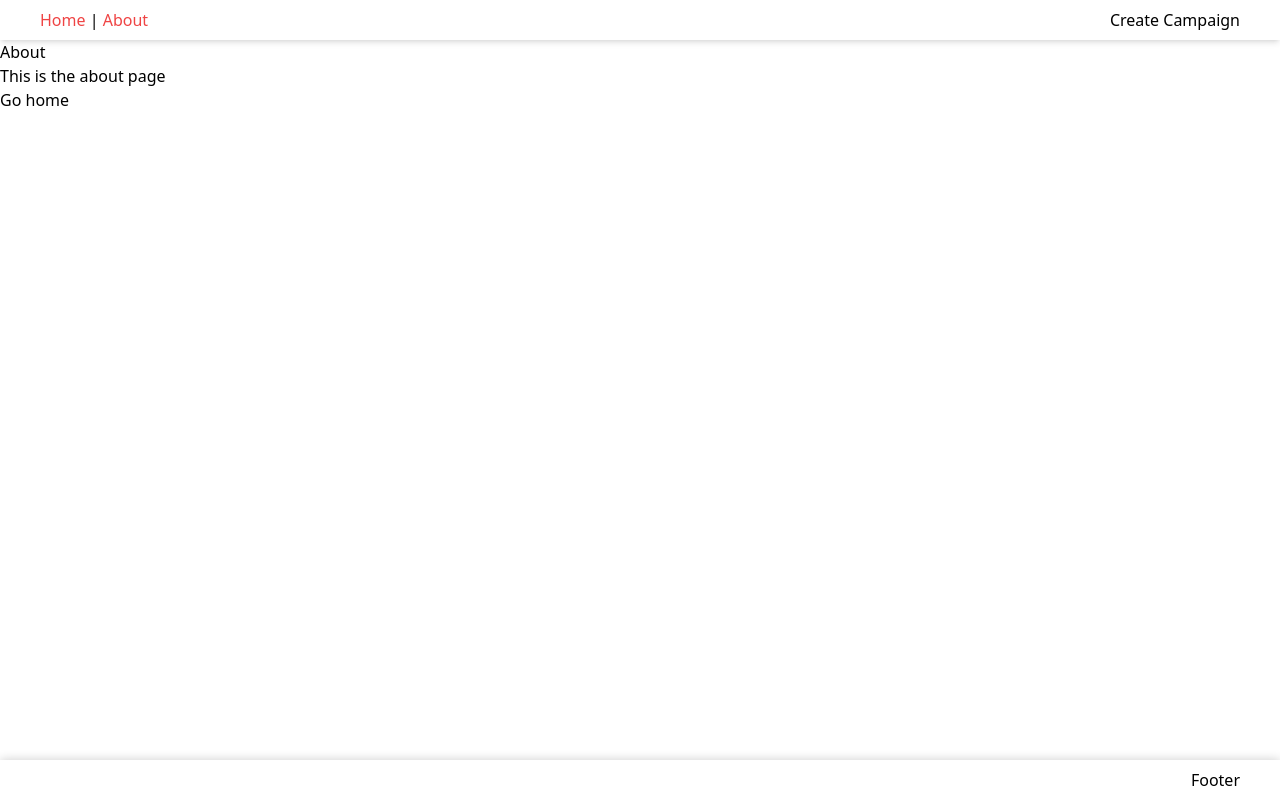
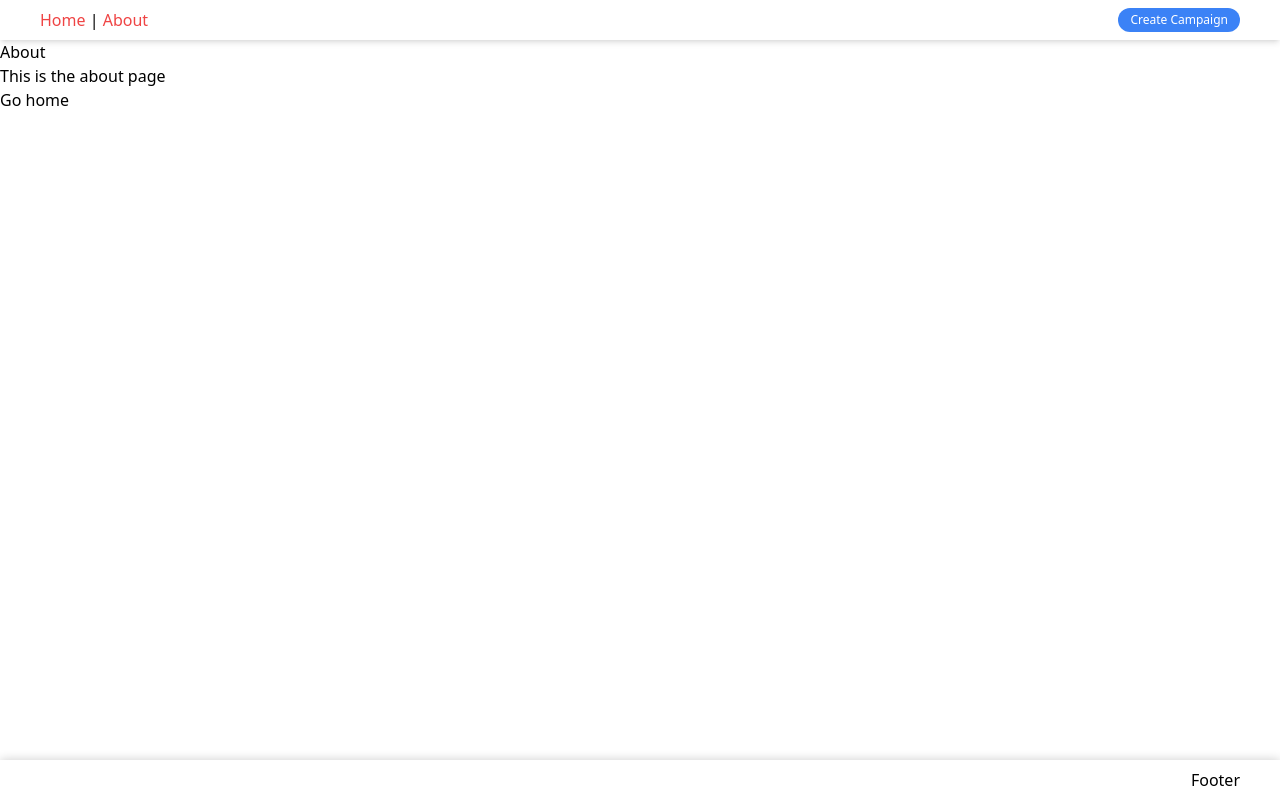
Before and after one commit to thiduzz/crowdfunding-blockchain, a Next.js app in the folder client/: page /about in a window 1280 px wide. Built offline with nearby package versions, Linux system fonts and the light colour scheme.

Commit message:
Style menu btn

```diff
--- a/client/components/UI/Button.module.css
+++ b/client/components/UI/Button.module.css
@@ -4,4 +4,7 @@
     &.default{
         @apply flex mt-2 items-center justify-center focus:outline-none text-white text-sm sm:text-base bg-blue-500 hover:bg-blue-600 rounded-2xl py-2 transition duration-150 ease-in;
     }
+    &.menu{
+        @apply flex items-center justify-center focus:outline-none text-white text-xs bg-blue-500 hover:bg-blue-600 rounded-2xl py-1 px-3 transition duration-150 ease-in;
+    }
 }
--- a/client/components/UI/Button.tsx
+++ b/client/components/UI/Button.tsx
@@ -1,9 +1,9 @@
 import buttonStyles from './Button.module.css'
 
 type Props = {
-  appearance?: 'default' | 'cta'
+  appearance?: 'default' | 'cta' | 'menu'
   children?: React.ReactNode
-  onClick: (event: React.MouseEvent<HTMLElement>) => void
+  onClick?: (event: React.MouseEvent<HTMLElement>) => void
 }
 
 const Button = ({ appearance = 'default', children, onClick }: Props) => (
--- a/client/components/UI/TopBar.tsx
+++ b/client/components/UI/TopBar.tsx
@@ -1,5 +1,6 @@
 import React, { ReactNode } from 'react'
 import Link from 'next/link'
+import Button from '@/components/UI/Button'
 
 type Props = {
   children?: ReactNode
@@ -19,7 +20,7 @@ const TopBar = ({ children }: Props) => (
     <menu>
       <div>
         <Link href="/campaigns/create" passHref>
-          <button type="button">Create Campaign</button>
+          <Button appearance="menu">Create Campaign</Button>
         </Link>
       </div>
     </menu>
```
